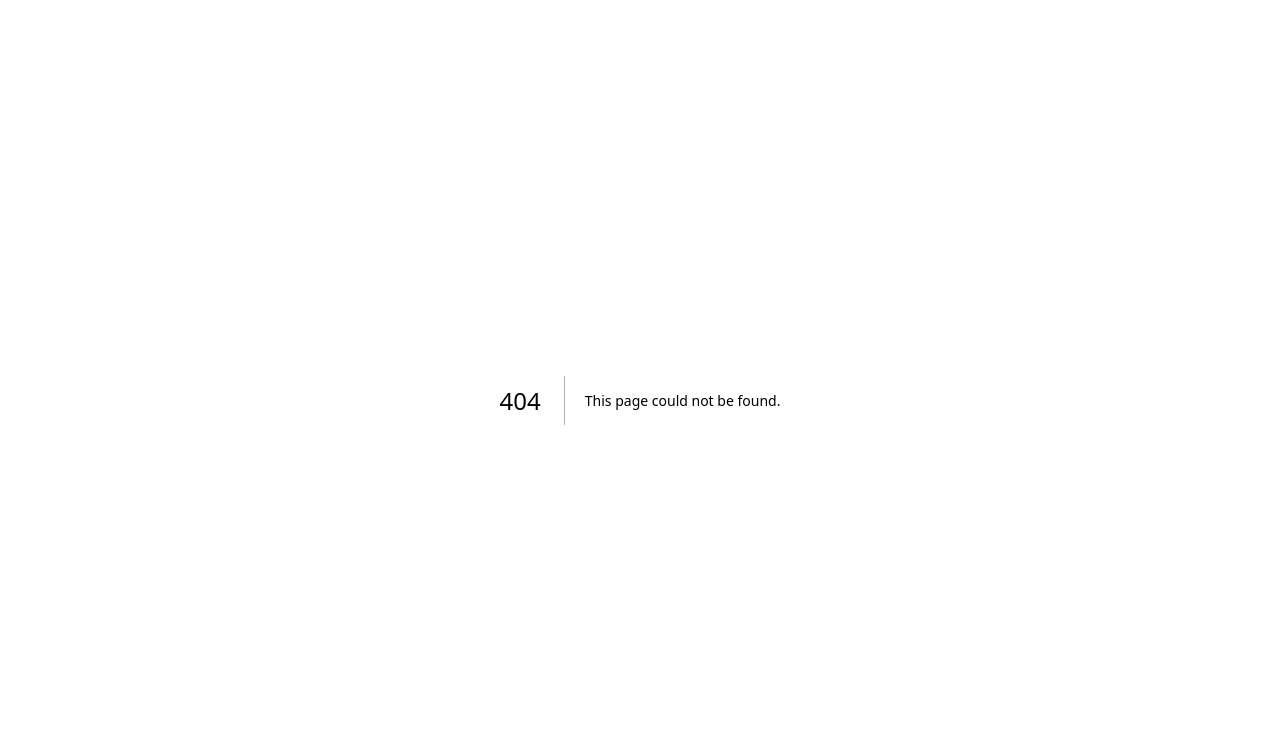
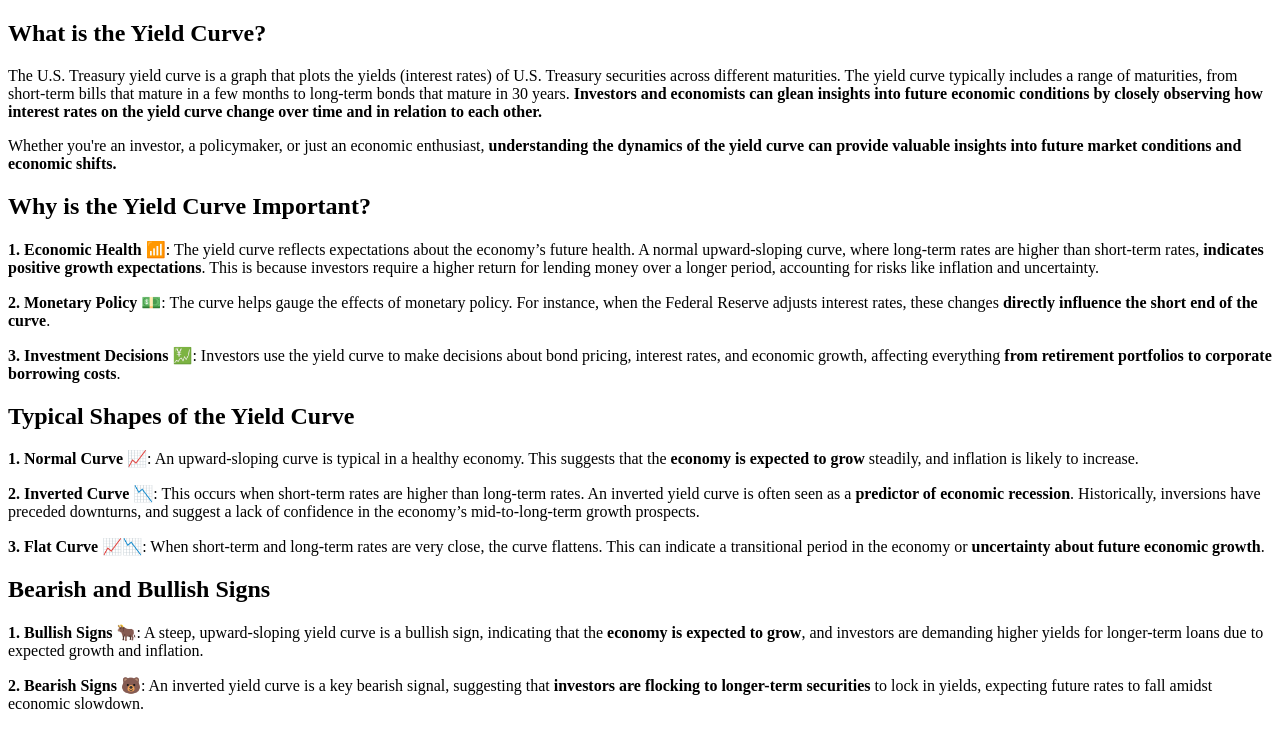
Before and after one commit to walkerhughes/yield-curve, a Next.js app: page /how-to-use-the-yield-curve in a window 1280 px wide. Before the commit this address had no page. Shown: the top 748 px of the page. Built offline with nearby package versions, Linux system fonts and the light colour scheme.

Commit message:
include yield curve documentation page

```diff
--- a/pages/_meta.json
+++ b/pages/_meta.json
@@ -1,5 +1,6 @@
 {
   "index": "Home",
+  "how-to-use-the-yield-curve": "How to Use the Yield Curve",
   "about": {
     "title": "About",
     "type": "page"
--- /dev/null
+++ b/pages/how-to-use-the-yield-curve.mdx
@@ -0,0 +1,27 @@
+## What is the Yield Curve?
+
+The U.S. Treasury yield curve is a graph that plots the yields (interest rates) of U.S. Treasury securities across different maturities. The yield curve typically includes a range of maturities, from short-term bills that mature in a few months to long-term bonds that mature in 30 years. **Investors and economists can glean insights into future economic conditions by closely observing how interest rates on the yield curve change over time and in relation to each other.**
+
+Whether you're an investor, a policymaker, or just an economic enthusiast, **understanding the dynamics of the yield curve can provide valuable insights into future market conditions and economic shifts.**
+
+## Why is the Yield Curve Important?
+
+    **1. Economic Health** 📶: The yield curve reflects expectations about the economy’s future health. A normal upward-sloping curve, where long-term rates are higher than short-term rates, **indicates positive growth expectations**. This is because investors require a higher return for lending money over a longer period, accounting for risks like inflation and uncertainty.
+
+    **2. Monetary Policy** 💵: The curve helps gauge the effects of monetary policy. For instance, when the Federal Reserve adjusts interest rates, these changes **directly influence the short end of the curve**.
+
+    **3. Investment Decisions** 💹: Investors use the yield curve to make decisions about bond pricing, interest rates, and economic growth, affecting everything **from retirement portfolios to corporate borrowing costs**.
+
+## Typical Shapes of the Yield Curve
+
+    **1. Normal Curve** 📈: An upward-sloping curve is typical in a healthy economy. This suggests that the **economy is expected to grow** steadily, and inflation is likely to increase.
+
+    **2. Inverted Curve** 📉: This occurs when short-term rates are higher than long-term rates. An inverted yield curve is often seen as a **predictor of economic recession**. Historically, inversions have preceded downturns, and suggest a lack of confidence in the economy’s mid-to-long-term growth prospects.
+
+    **3. Flat Curve** 📈📉: When short-term and long-term rates are very close, the curve flattens. This can indicate a transitional period in the economy or **uncertainty about future economic growth**.
+
+## Bearish and Bullish Signs
+
+    **1. Bullish Signs** 🐂: A steep, upward-sloping yield curve is a bullish sign, indicating that the **economy is expected to grow**, and investors are demanding higher yields for longer-term loans due to expected growth and inflation.
+
+    **2. Bearish Signs** 🐻: An inverted yield curve is a key bearish signal, suggesting that **investors are flocking to longer-term securities** to lock in yields, expecting future rates to fall amidst economic slowdown.
```
